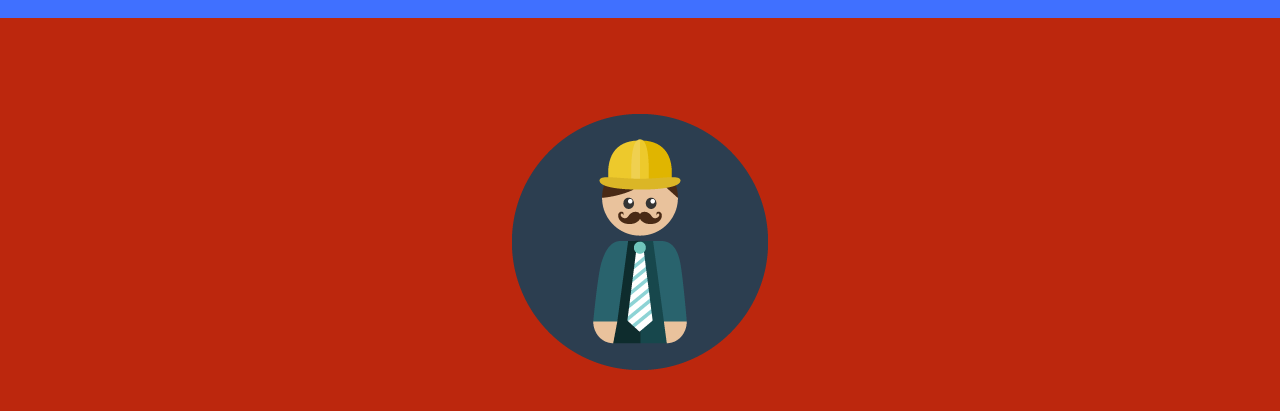
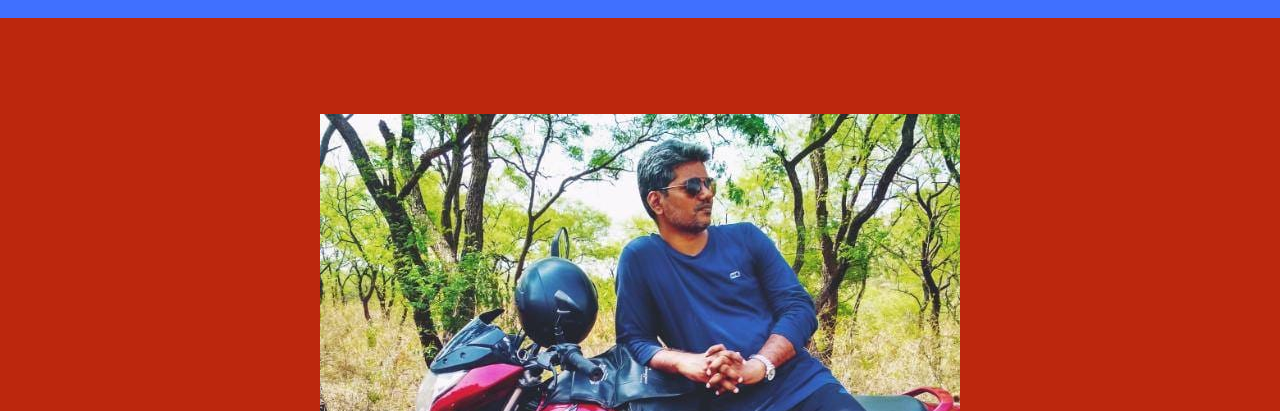
Before and after one commit to tradefree1/tradefree, a plain HTML site: page index.html in a window 1280 px wide. Shown: the part 88-499 px from the top of the page. Drawn offline with Linux system fonts and the light colour scheme.

Commit message:
changed phooto

```diff
--- a/index.html
+++ b/index.html
@@ -55,7 +55,7 @@
     <!-- Header -->
     <header class="masthead bg-primary text-white text-center">
       <div class="container" id="portfolio">
-        <img class="img-fluid mb-5 d-block mx-auto" src="img/profile.png" alt="">
+        <img class="img-fluid mb-5 d-block mx-auto" src="img/profile.jpeg" alt="">
         <h2 class="text-uppercase mb-0">Mr. Sathya Velmurugan</h2>
         <hr class="star-light">
         <h2 class="font-weight-light mb-0">Zerodha account opening and support, Vellore</h2>
```
Also changed, not shown: img/profile.jpeg (added).
